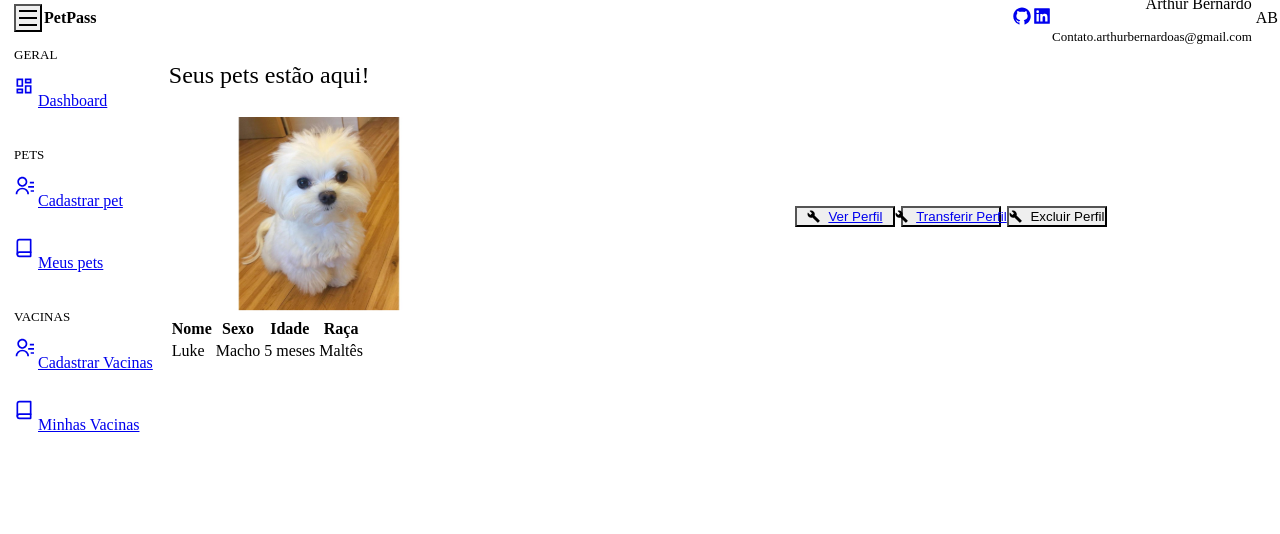
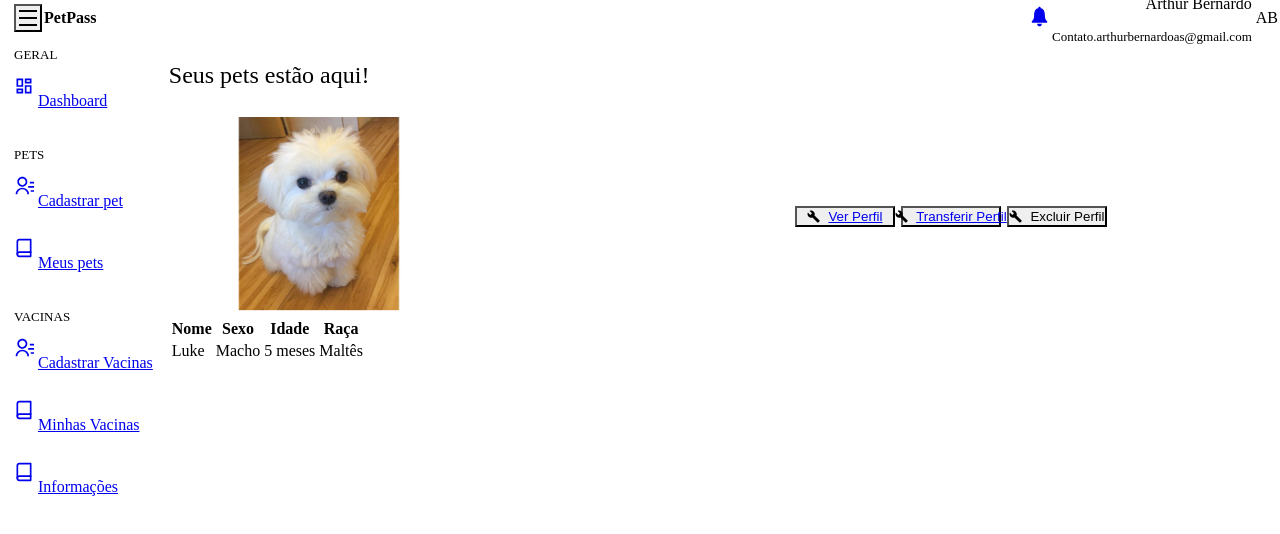
Before and after one commit to gabrielsantos-gsp/pmv-ads-2021-2-e2-proj-int-t3-petpass, a Next.js app in the folder front-end/: page /meusPets in a window 1280 px wide. Shown: the top 534 px of the page. Built offline with nearby package versions, Linux system fonts and the light colour scheme.

Commit message:
mudanças header

```diff
--- a/front-end/src/components/Header/RedesSociais.tsx
+++ b/front-end/src/components/Header/RedesSociais.tsx
@@ -1,5 +1,5 @@
 import { HStack, Icon, Link } from "@chakra-ui/react";
-import { AiFillGithub, AiFillLinkedin } from "react-icons/ai";
+import { IoIosNotifications } from "react-icons/io";
 
 export function RedesSociais() {
     return (
@@ -13,8 +13,8 @@ export function RedesSociais() {
             borderColor="gray.700"
 
         >
-            <Link href="https://github.com/ArthurBernardoDev"><Icon as={AiFillGithub} fontSize="20" /></Link>
-            <Link href="https://www.linkedin.com/in/arthur-bernardo-a636b3180/"><Icon as={AiFillLinkedin} fontSize="20" /></Link>
+            <Link href="#"><Icon as={IoIosNotifications} fontSize="25" /></Link>
+
         </HStack>
     );
 }
--- a/front-end/src/components/Sidebar/SidebarNav.tsx
+++ b/front-end/src/components/Sidebar/SidebarNav.tsx
@@ -30,6 +30,9 @@ export function SidebarNav() {
                 <NavLink icon={FiBook} href="/certificados">
                     Minhas Vacinas
                 </NavLink>
+                <NavLink icon={FiBook} href="/certificados">
+                    Informações
+                </NavLink>
             </NavSection>
         </Stack>
 
```
